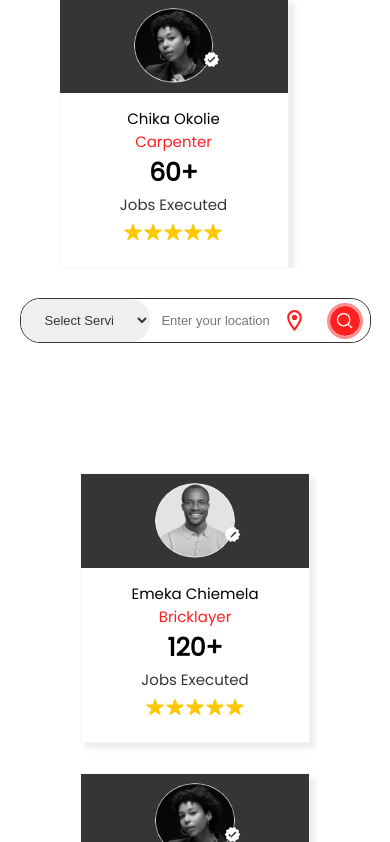
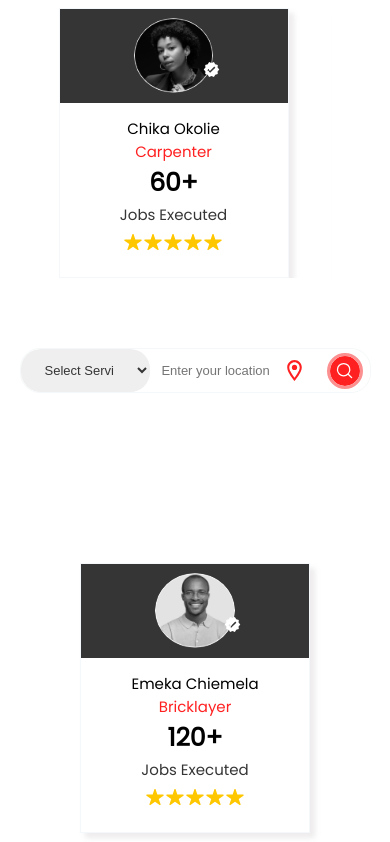
Before and after one commit to Cannyokpoto/page-handiwork, a React (Vite) app: page /market-place in a window 390 px wide. Shown: the part 646-1488 px from the top of the page. Built offline with nearby package versions, Linux system fonts and the light colour scheme; a web font is replaced by a local one.

Commit message:
new commit

```diff
--- a/src/Components/FeaturedProviders/FeaturedProviders.css
+++ b/src/Components/FeaturedProviders/FeaturedProviders.css
@@ -55,7 +55,7 @@
 @media (max-width: 500px){
 
     .slider-container{
-        margin-top: -40px;
+        margin-top: -70px;
         width: 70vw;
         height: 100%;
         display: flex;
--- a/src/Components/SearchBar/SearchBar.jsx
+++ b/src/Components/SearchBar/SearchBar.jsx
@@ -9,7 +9,7 @@ const SearchBarStyle = styled.div`
     width: 70vw;
     display: flex;
     border-radius: 20px;
-    border: 1px solid var(--energyGrey);
+    border: 1px solid var(--energyLightGrey);
 
     form{
         height: 100%;
@@ -119,7 +119,7 @@ const SearchBarStyle = styled.div`
         width: 90vw;
         display: flex;
         border-radius: 20px;
-        border: 1px solid var(--energyGrey);
+        border: 1px solid var(--energyLightGrey);
 
     form{
         height: 100%;
--- a/src/Pages/CSS/MarketPlace.css
+++ b/src/Pages/CSS/MarketPlace.css
@@ -19,3 +19,16 @@
     font-family: 'Poppins', sans-serif;
     margin-top: 170px;
 }
+
+@media (max-width: 500px){
+    .market-place{
+        width: 100vw;
+        height: 100%;
+        display: flex;
+        flex-direction: column;
+        align-items: center;
+        gap: 70px;
+        font-family: 'Poppins', sans-serif;
+        margin-top: 170px;
+    }
+}
```
